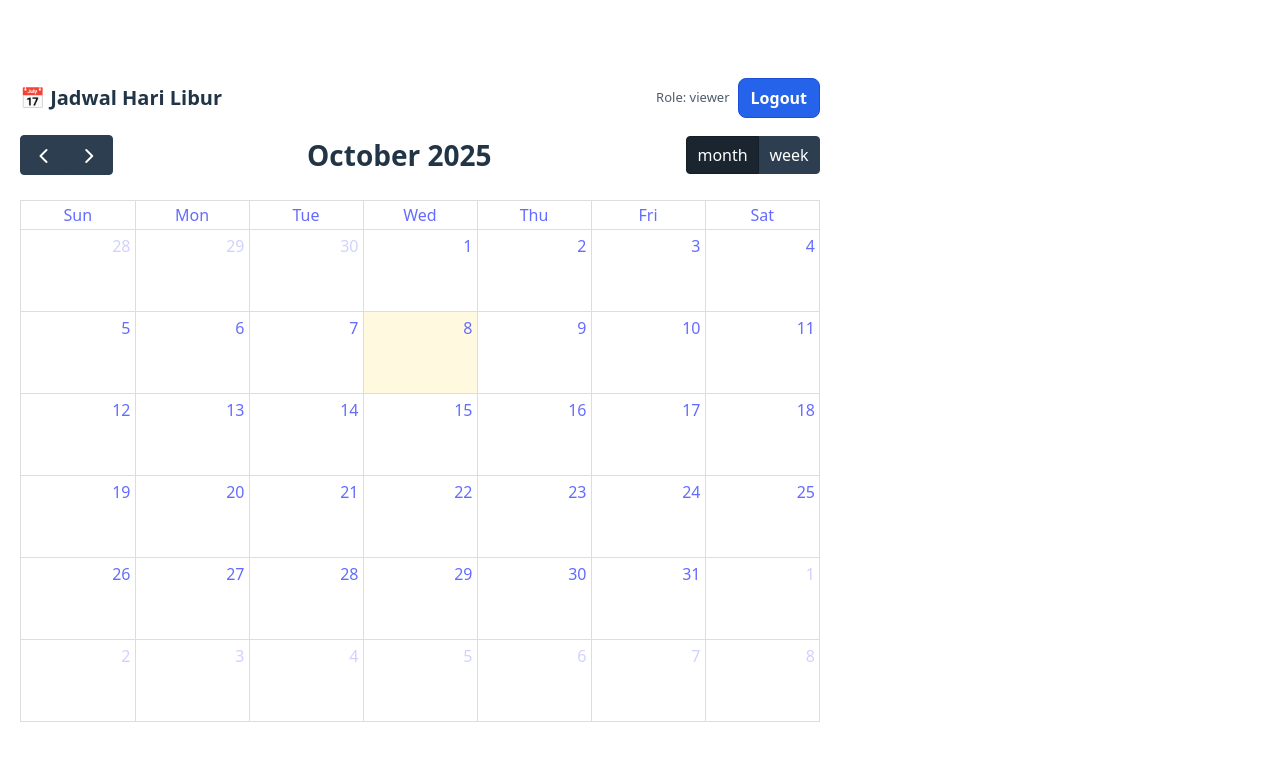
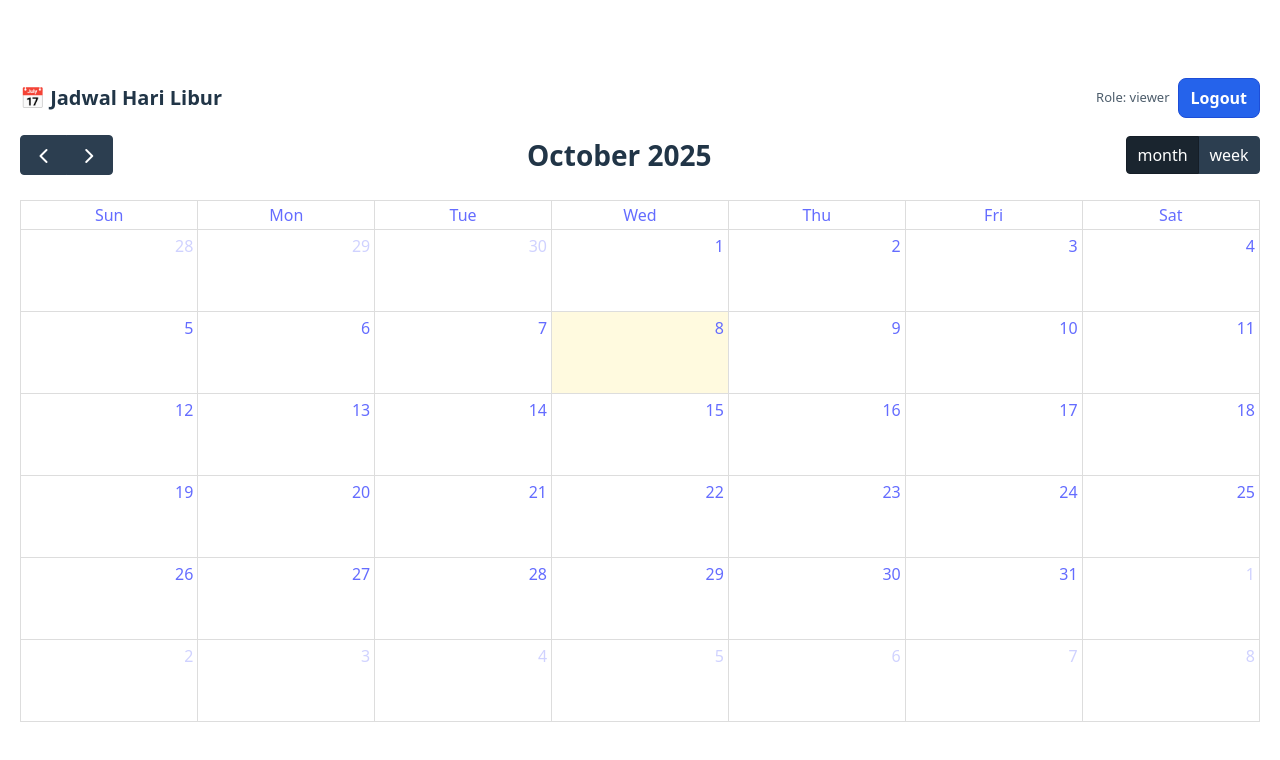
Before and after one commit to untrustedperson/jadwal-libur, a React (Vite) app: page /calendar in a window 1280 px wide. Shown: the top 760 px of the page. Built offline with nearby package versions, Linux system fonts and the light colour scheme; no server answers; the database is empty.

Commit message:
fix realtime

```diff
--- a/src/calendar.tsx
+++ b/src/calendar.tsx
@@ -8,10 +8,10 @@ import interactionPlugin from "@fullcalendar/interaction";
 import {
   collection,
   addDoc,
-  getDocs,
   deleteDoc,
   doc,
   updateDoc,
+  onSnapshot,
 } from "firebase/firestore";
 
 interface CalendarEvent {
@@ -26,39 +26,35 @@ export default function Calendar({ canEdit }: { canEdit: boolean }) {
   const navigate = useNavigate();
   const eventsCollection = collection(db, "events");
 
+  // 🔒 Logout
   async function handleLogout() {
     try {
       await signOut(auth);
       localStorage.removeItem("role");
       navigate("/login");
     } catch (e) {
-      console.error("logout error:", e);
+      console.error("Logout error:", e);
     }
   }
 
-  // 🔄 load event dari Firestore
+  // 🔄 Real-time update dari Firestore
   useEffect(() => {
-    loadEvents();
-  }, []);
-
-  async function loadEvents() {
-    try {
-      const snap = await getDocs(eventsCollection);
-      const data = snap.docs.map((d) => ({
+    const unsubscribe = onSnapshot(eventsCollection, (snapshot) => {
+      const data = snapshot.docs.map((d) => ({
         id: d.id,
         ...(d.data() as Omit<CalendarEvent, "id">),
       }));
       setEvents(data);
-    } catch (err) {
-      console.error("Gagal memuat event:", err);
-    }
-  }
+    });
+
+    // Bersihkan listener saat komponen di-unmount
+    return () => unsubscribe();
+  }, []);
 
   // ➕ CREATE
   async function handleDateClick(info: any) {
     if (!canEdit) return;
 
-    // Gunakan prompt yang kompatibel dengan mobile
     const title = window.prompt("Masukkan keterangan hari libur:");
     if (!title || title.trim() === "") return;
 
@@ -68,7 +64,6 @@ export default function Calendar({ canEdit }: { canEdit: boolean }) {
         start: info.dateStr,
         end: info.dateStr,
       });
-      await loadEvents();
     } catch (err) {
       console.error("Gagal menambah event:", err);
     }
@@ -87,7 +82,6 @@ export default function Calendar({ canEdit }: { canEdit: boolean }) {
     try {
       const ref = doc(db, "events", info.event.id);
       await updateDoc(ref, { title: newTitle });
-      await loadEvents();
     } catch (err) {
       console.error("Gagal mengupdate event:", err);
     }
@@ -98,13 +92,12 @@ export default function Calendar({ canEdit }: { canEdit: boolean }) {
     if (!canEdit) return;
     try {
       await deleteDoc(doc(db, "events", eventId));
-      await loadEvents();
     } catch (err) {
       console.error("Gagal menghapus event:", err);
     }
   }
 
-  // 🗓️ Event Content (delete btn fix for mobile)
+  // 🗓️ Event Content
   function renderEventContent(arg: any) {
     const onDelete = async (
       e: React.MouseEvent<HTMLButtonElement> | React.TouchEvent<HTMLButtonElement>
@@ -137,11 +130,10 @@ export default function Calendar({ canEdit }: { canEdit: boolean }) {
         >
           {arg.event.title}
         </span>
-
         {canEdit && (
           <button
             onClick={onDelete as any}
-            onTouchStart={onDelete as any} // 🟢 tambahkan ini agar bisa di-tap di mobile
+            onTouchStart={onDelete as any}
             style={{
               background: "transparent",
               border: "none",
@@ -158,7 +150,16 @@ export default function Calendar({ canEdit }: { canEdit: boolean }) {
   }
 
   return (
-    <div style={{ padding: 20, maxWidth: 800, margin: "0 auto" }}>
+    <div
+      style={{
+        padding: "20px",
+        width: "100vw",
+        maxWidth: "100%",
+        overflowX: "hidden", // ✅ Hilangkan sisa background kanan
+        margin: "0 auto",
+        boxSizing: "border-box",
+      }}
+    >
       {/* Header bar */}
       <div
         style={{
```
